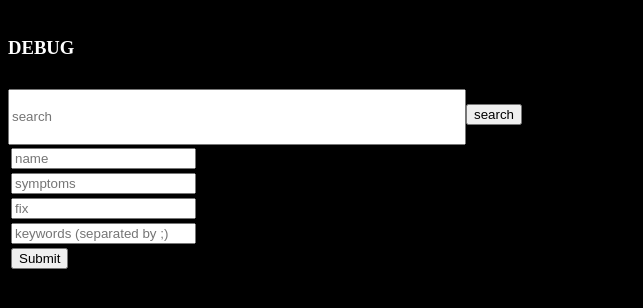
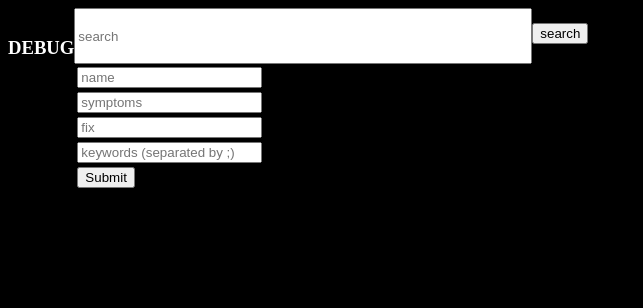
Before and after one commit to EveraertJan/nodejs-tryout-heroku, a website: page index.html in a window 1280 px wide. Shown: the whole page, without its empty margins (0-643 px from the left). Drawn offline with nearby package versions, Linux system fonts and the light colour scheme; no server answers.

Commit message:
addapting

```diff
--- a/index.html
+++ b/index.html
@@ -18,11 +18,14 @@ body{
 }
 #search{
   float: left;
+  display: block;
   height: 50px;
   width: 450px;
   border: 0px 0px 1px 0px solid #EEE;
 }
 h2{
+  display: block;
+  float: left;
   font-size: 14pt;
 }
 </style>
```
